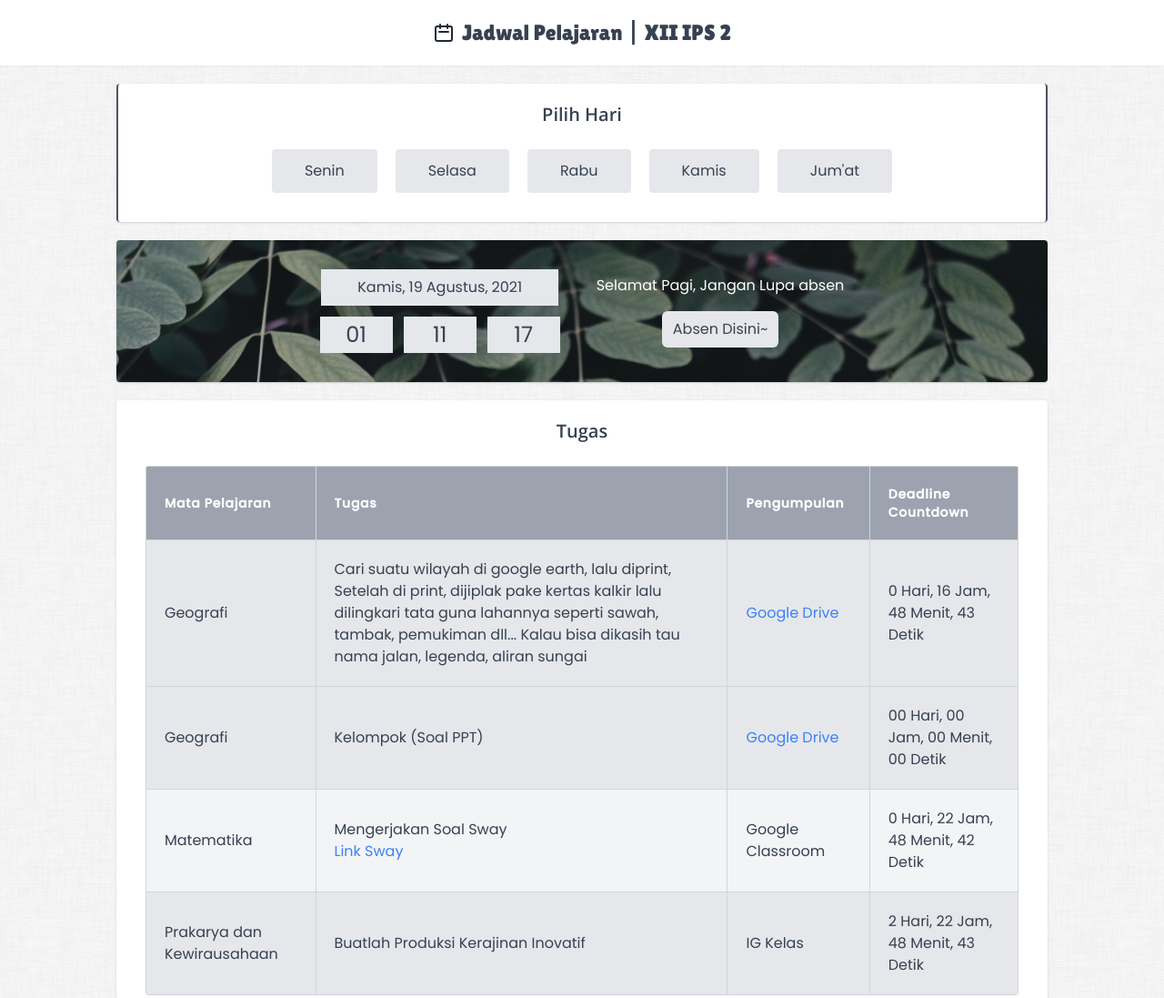
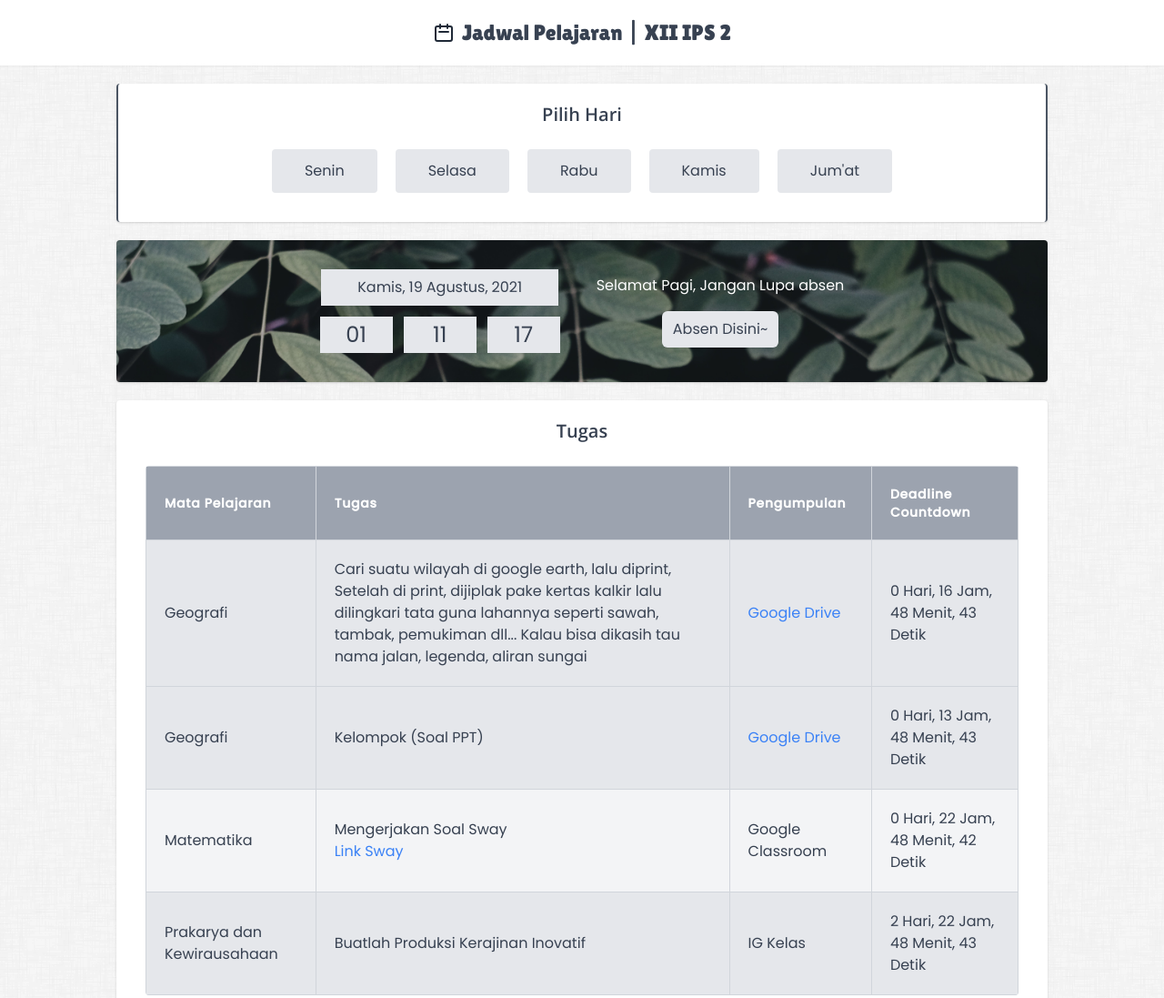
Before and after one commit to AzsaNrD/jadwal-pelajaran.github.io, a website: page home.html in a window 1280 px wide. Shown: the top 1097 px of the page at 91% size. Drawn offline with nearby package versions, Linux system fonts and the light colour scheme.

Commit message:
countdown geo 2

```diff
--- a/home.html
+++ b/home.html
@@ -105,11 +105,11 @@
                   <td class="p-5 border border-gray-300">Geografi</td>
                   <td class="p-5 border border-gray-300">Kelompok (Soal PPT)</td>
                   <td class="p-5 border border-gray-300 cursor-pointer"><a href="https://drive.google.com/folderview?id=1a-DGPSJJW6BYomH1Nt7jdW5lmXKDDcTZ" target="_blank" class="hover:underline text-blue-500">Google Drive</a></td>
-                  <td id="countdown2" class="p-5 border border-gray-300">
-                    <span id="hari2">00</span> Hari,
-                    <span id="jam2">00</span> Jam,
-                    <span id="menit2">00</span> Menit,
-                    <span id="detik2">00</span> Detik
+                  <td id="countdown4" class="p-5 border border-gray-300">
+                    <span id="hari4">00</span> Hari,
+                    <span id="jam4">00</span> Jam,
+                    <span id="menit4">00</span> Menit,
+                    <span id="detik4">00</span> Detik
                   </td>
                 </tr>
                 <tr class="bg-gray-100">
--- a/public/index.js
+++ b/public/index.js
@@ -145,3 +145,30 @@ function CountdownMtk() {
 setInterval( function(){
   CountdownMtk();
 }, 1000);
+
+
+// Countdown Geografi
+var countDate4 = new Date('August 19 2021 15:00:00').getTime();
+
+function CountdownGeo2() {
+  var now = new Date().getTime();
+  gap = countDate4 - now
+
+  var detik4 = 1000;
+  var menit4 = detik4 * 60;
+  var jam4 = menit4 * 60;
+  var hari4 = jam4 * 24;
+
+  var h4 = Math.floor(gap / (hari4));
+  var j4 = Math.floor((gap % (hari4)) / (jam4));
+  var m4 = Math.floor((gap % (jam4)) / (menit4));
+  var d4 = Math.floor((gap % (menit4) / (detik4)));
+
+  document.getElementById('hari4').innerText = h4;
+  document.getElementById('jam4').innerText = j4;
+  document.getElementById('menit4').innerText = m4;
+  document.getElementById('detik4').innerText = d4;
+}
+setInterval( function(){
+  CountdownGeo2();
+}, 1000);
```
